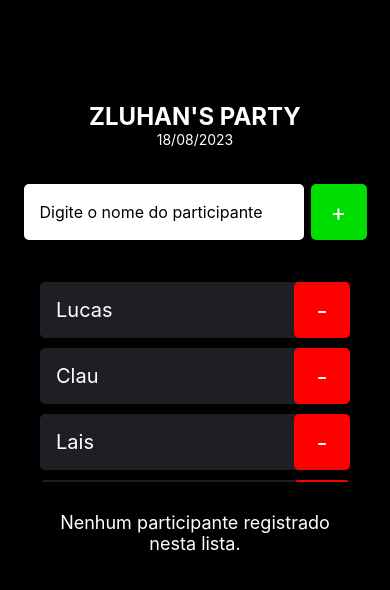
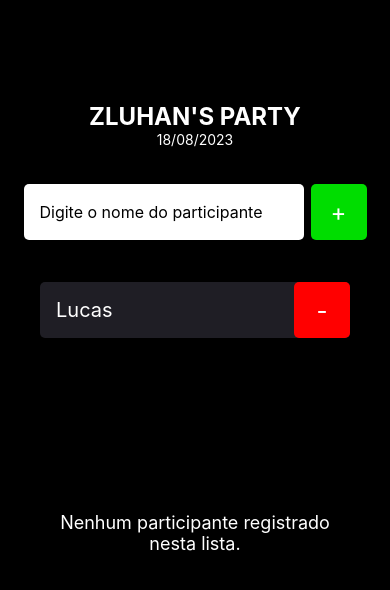
Before and after one commit to lucaszluhan/im-here, a React Native app: screen / in a window 390 px wide. Shown: the top 590 px of the page. Built offline with nearby package versions, Linux system fonts and the light colour scheme.

Commit message:
add Alert usecase & states with useState

```diff
--- a/src/screens/Home/index.tsx
+++ b/src/screens/Home/index.tsx
@@ -1,27 +1,28 @@
-import { FlatList, ScrollView, Text, TextInput, TouchableOpacity, View } from 'react-native'
+import { useState } from 'react'
+import { Alert, FlatList, ScrollView, Text, TextInput, TouchableOpacity, View } from 'react-native'
 import { Participant } from '../../components/Participant'
 import { styles } from './styles'
 
 export default function Home() {
-  const participants = [
-    'Lucas',
-    'Clau',
-    'Lais',
-    'Mateus',
-    'Gabriel',
-    'Rodrigo',
-    'Diego',
-    'Maura',
-    'Poliana',
-    'Bruna',
-    'Bruno',
-  ]
+  const [participants, setParticipants] = useState(['Lucas'])
 
   function handleParticipantAdd() {
+    setParticipants(prevState => [...prevState, 'Mateus'])
+
     console.log('Voce clicou no botao de add')
   }
 
   function handleParticipantRemove(name: string) {
+    Alert.alert('Remover Participante', `Voce deseja remover ${name}?`, [
+      {
+        text: 'Sim',
+        onPress: () => Alert.alert('Deletado', 'Participante removido.'),
+      },
+      {
+        text: 'Não',
+        style: 'cancel',
+      },
+    ])
     console.log(`Voce clicou para remover ${name}`)
   }
 
```
